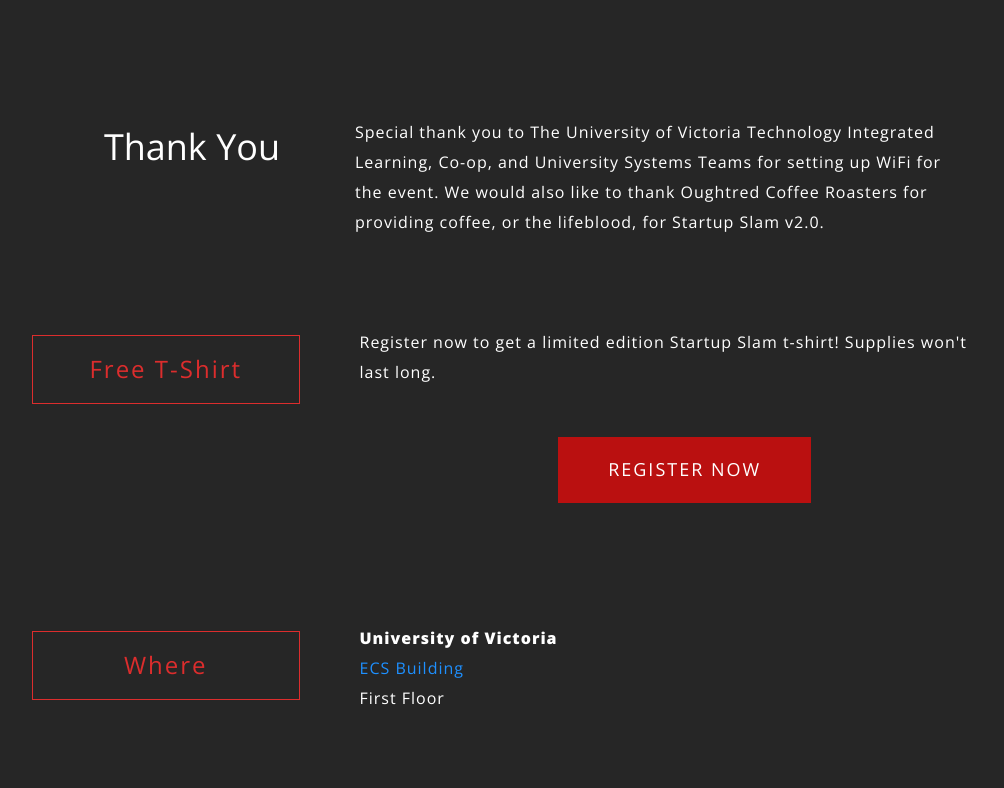
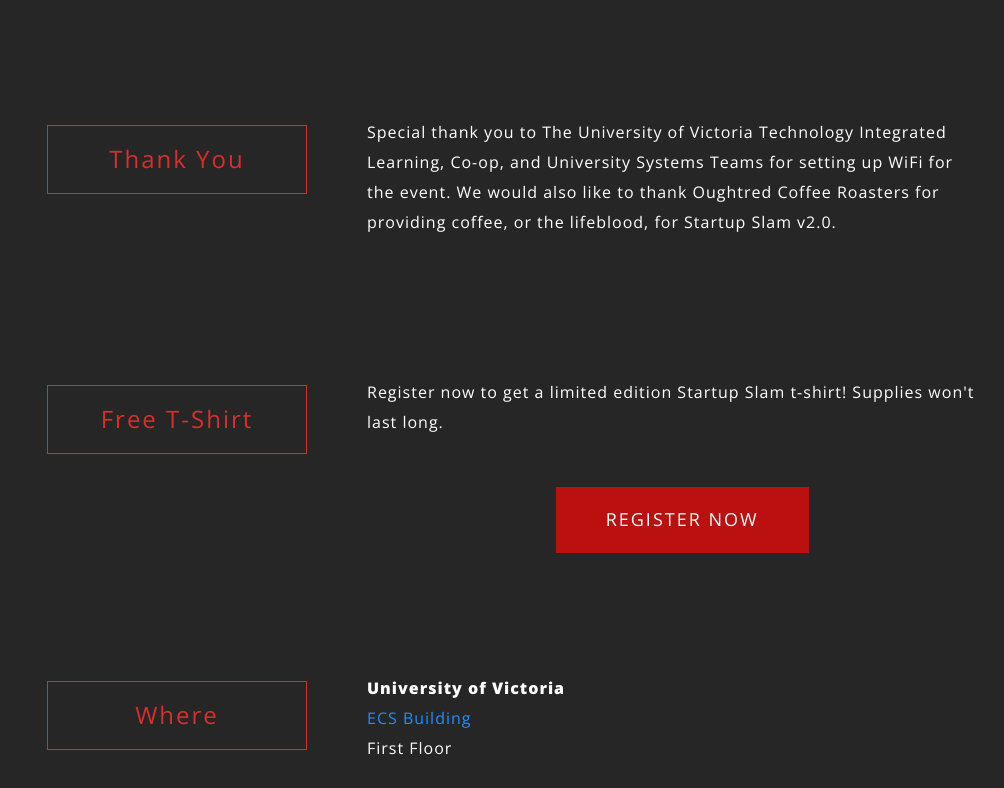
Before and after one commit to sendwithus/startupslam, a plain HTML site: page index.html in a window 1280 px wide. Shown: the part 8092-8880 px from the top of the page, without its empty margins (85-1089 px from the left). Drawn offline with nearby package versions, Linux system fonts and the light colour scheme.

Commit message:
Some tweaks

```diff
--- a/index.html
+++ b/index.html
@@ -416,13 +416,12 @@
             </div>
         </div>
         <div class="row block">
-            <h4 class="col-sm-3">Thank You</h4>
+            <h3 class="col-sm-3">Thank You</h3>
             <div class="col-sm-8">
                   <p>
                     Special thank you to The University of Victoria Technology Integrated Learning, Co-op, and University Systems Teams for setting up WiFi for the event.
                     We would also like to thank Oughtred Coffee Roasters for providing coffee, or the lifeblood, for Startup Slam v2.0.
                   </p>
-                <div style="text-align:center">
             </div>
         </div>
 
```
